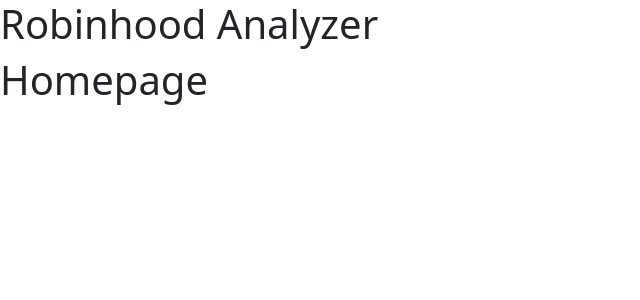
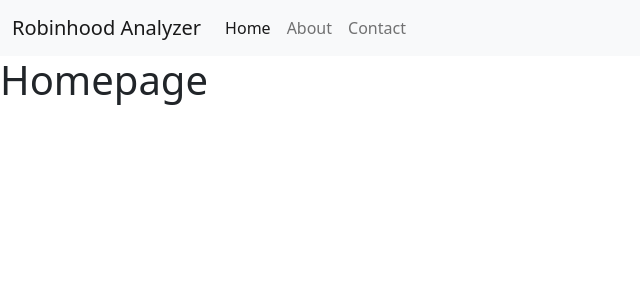
Before and after one commit to tparzadka97/portfolio-analyzer, a Django app: page / in a window 1280 px wide. Shown: the top 300 px of the page, without its empty margins (0-640 px from the left). Run offline with Django 3.2, Linux system fonts and the light colour scheme.

Commit message:
Added a navbar

```diff
--- a/robinhood_analyzer/templates/base.html
+++ b/robinhood_analyzer/templates/base.html
@@ -11,7 +11,7 @@
     <title>{% block title %}Robinhood Analyzer{% endblock %}</title>
   </head>
   <body>
-    <h1>Robinhood Analyzer</h1>
+    {% include 'navbar.html' %}
 
     <!-- Optional JavaScript -->
 
--- /dev/null
+++ b/robinhood_analyzer/templates/navbar.html
@@ -0,0 +1,34 @@
+<nav class="navbar navbar-expand-lg navbar-light bg-light">
+    <div class="container-fluid">
+      <a class="navbar-brand" href="{% url 'index' %}">Robinhood Analyzer</a>
+      <button class="navbar-toggler" type="button" data-bs-toggle="collapse" data-bs-target="#navbarNavAltMarkup" aria-controls="navbarNavAltMarkup" aria-expanded="false" aria-label="Toggle navigation">
+        <span class="navbar-toggler-icon"></span>
+      </button>
+      <div class="collapse navbar-collapse" id="navbarNavAltMarkup">
+        <div class="navbar-nav">
+
+          {% url 'index' as index_url %}
+          {% if request.path == index_url %}
+          <a class="nav-link active" href="{{ index_url }}">Home</a>
+          {% else %}
+          <a class="nav-link" href="{{ index_url }}">Home</a>
+          {% endif %}
+
+          {% url 'about' as about_url %}
+          {% if request.path == about_url %}
+          <a class="nav-link active" href="{{ about_url }}">About</a>
+          {% else %}
+          <a class="nav-link" href="{{ about_url }}">About</a>
+          {% endif %}
+
+          {% url 'contact' as contact_url %}
+          {% if request.path == contact_url %}
+          <a class="nav-link active" href="{{ contact_url }}">Contact</a>
+          {% else %}
+          <a class="nav-link" href="{{ contact_url }}">Contact</a>
+          {% endif %}
+
+        </div>
+      </div>
+    </div>
+</nav>
--- a/robinhood_analyzer/urls.py
+++ b/robinhood_analyzer/urls.py
@@ -20,4 +20,6 @@ from . import views
 urlpatterns = [
     path('admin/', admin.site.urls),
     path('', views.index, name='index'),
+    path('about', views.about, name='about'),
+    path('contact', views.contact, name='contact'),
 ]
--- a/robinhood_analyzer/views.py
+++ b/robinhood_analyzer/views.py
@@ -2,3 +2,9 @@ from django.shortcuts import redirect, render
 
 def index(request):
     return render(request, 'index.html')
+
+def about(request):
+    return render(request, 'about.html')
+
+def contact(request):
+    return render(request, 'contact.html')
```
Also changed, not shown: robinhood_analyzer/templates/about.html (added, +7 -0 lines), robinhood_analyzer/templates/contact.html (added, +7 -0 lines).
